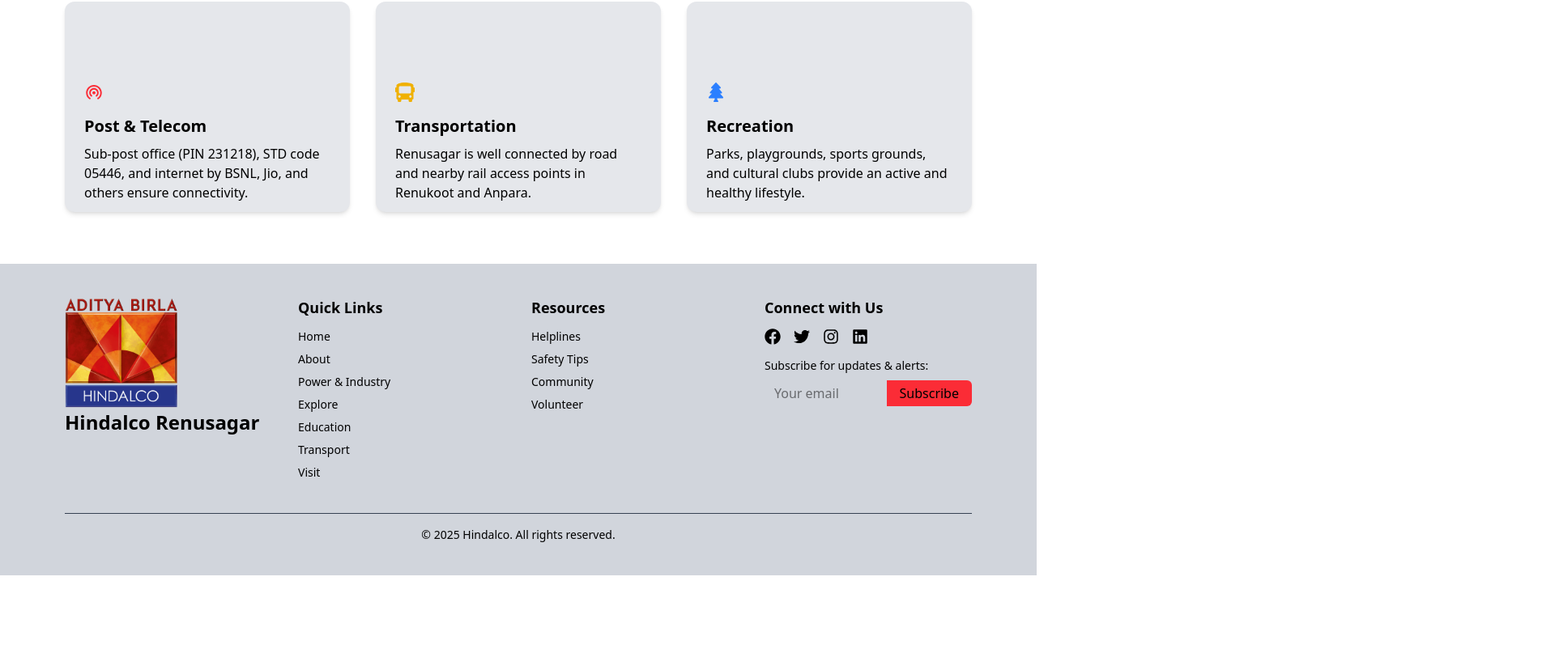
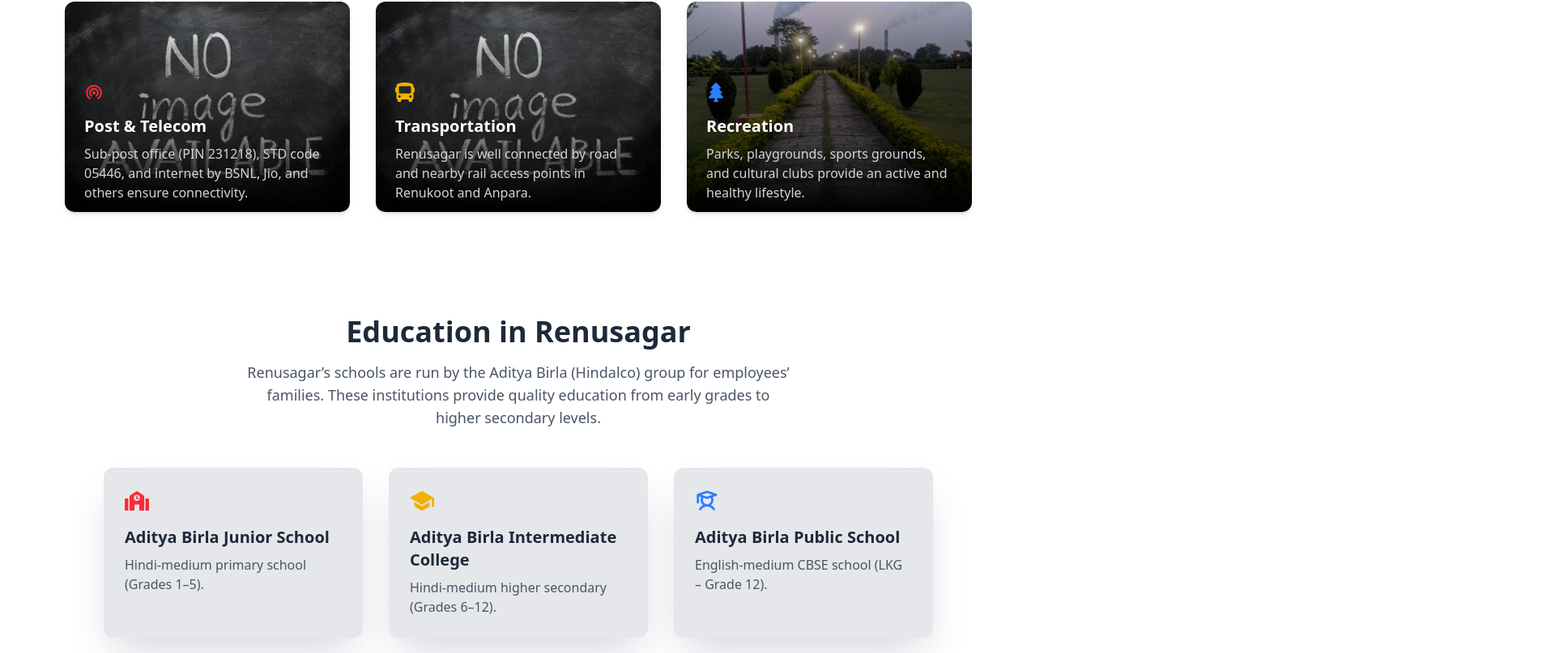
Before and after one commit to theBotNinja/RenusagarFrontend, a React (Vite) app: page / in a window 1280 px wide. Shown: the part 1773-2580 px from the top of the page at 81% size, 1920 px wide, since content can reach past the window. Before the commit the page ends 2484 px from the top, so only its background shows below. Built offline with nearby package versions, Linux system fonts and the light colour scheme; a web font is replaced by a local one.

Commit message:
another section added of education

```diff
--- a/src/App.css
+++ b/src/App.css
@@ -1,6 +1,7 @@
 @import "tailwindcss";
 :root{
     overflow-x: hidden;
+    box-sizing: border-box;
 }
 .nav-btn:hover{
     transition: all 0.2s;
--- a/src/Components/FacilitiesSection.jsx
+++ b/src/Components/FacilitiesSection.jsx
@@ -1,42 +1,43 @@
-import React, { useContext } from "react";
+import React, { useContext, useState } from "react";
 import { motion } from "framer-motion";
 import { CiHome,CiHospital1,CiShoppingCart   } from "react-icons/ci";
 import { FaBus,FaTree  } from "react-icons/fa";
 import { IoMdWifi } from "react-icons/io";
 import { Theme } from "../Context/Theme";
+import Card from "./UiElements/Card";
 
 const facilities = [
-  {bgimage:"hover:bg-[linear-gradient(rgba(0,0,0,0.5),rgba(0,0,0,0.5)),url('colony.jpeg')]",
+  {bgimage:"colony.jpeg",
     icon:<CiHome className="text-red-500 w-6 h-6" />,
     title: "Housing & Civic Amenities",
     description:
       "Planned residential colonies with proper roads, sanitation, and utilities, maintained by Hindalco’s civic authority.",
   },
-  {bgimage:"hover:bg-[linear-gradient(rgba(0,0,0,0.5),rgba(0,0,0,0.5)),url('OIP.webp')]",
+  {bgimage:"OIP.webp",
     icon: <CiShoppingCart className="text-yellow-500 w-6 h-6" />,
     title: "Shops & Commerce",
     description:
       "Local market meets daily needs. For larger purchases, residents visit Renukoot or Anpara.",
   },
-  {bgimage:"hover:bg-[linear-gradient(rgba(0,0,0,0.5),rgba(0,0,0,0.5)),url('OIP.webp')]",
+  {bgimage:"OIP.webp",
     icon: <CiHospital1 className="text-blue-500 w-6 h-6" />,
     title: "Healthcare",
     description:
       "Primary care available via local clinics. Major hospitals are located in Renukoot and Robertsganj.",
   },
-  {bgimage:"hover:bg-[linear-gradient(rgba(0,0,0,0.5),rgba(0,0,0,0.5)),url('OIP.webp')]",
+  {bgimage:"OIP.webp",
     icon: <IoMdWifi className="text-red-500 w-6 h-6" />,
     title: "Post & Telecom",
     description:
       "Sub-post office (PIN 231218), STD code 05446, and internet by BSNL, Jio, and others ensure connectivity.",
   },
-  {bgimage:"hover:bg-[linear-gradient(rgba(0,0,0,0.5),rgba(0,0,0,0.5)),url('OIP.webp')]",
+  {bgimage:"OIP.webp",
     icon: <FaBus className="text-yellow-500 w-6 h-6" />,
     title: "Transportation",
     description:
       "Renusagar is well connected by road and nearby rail access points in Renukoot and Anpara.",
   },
-  {bgimage:"hover:bg-[linear-gradient(rgba(0,0,0,0.5),rgba(0,0,0,0.5)),url('park3.png')]",
+  {bgimage:"park3.png",
     icon: <FaTree className="text-blue-500 w-6 h-6" />,
     title: "Recreation",
     description:
@@ -59,25 +60,14 @@
 
             Local Facilities & Infrastructure
           </h2>
-          <p className="text-lg ">
-            A glimpse into Renusagar’s civic setup, connectivity, and daily life comforts.
+          <p className={`${isDark?"text-gray-300":"text-gray-600"} text-lg`} >
+            A glimpse into Renusagar's civic setup, connectivity, and daily life comforts.
           </p>
         </div>
 
         <div className="grid md:grid-cols-3 gap-8">
           {facilities.map((item, idx) => (
-            <motion.div
-              key={idx}
-              className={`${isDark?"bg-gray-900":"bg-gray-200"}  ${item.bgimage} bg-center hover:text-white bg-cover pt-25 pb-3 px-6 rounded-xl shadow-md hover:shadow-lg transition`}
-              initial={{scale:1 }}
-
-              transition={{ duration: 0.02}}
-              whileHover={{scale:1.1}}
-            >
-              <div className="mb-4">{item.icon}</div>
-              <h4 className="text-xl font-semibold  mb-2">{item.title}</h4>
-              <p className="">{item.description}</p>
-            </motion.div>
+            <Card key={idx} image={item.bgimage} title={item.title} description={item.description} icon={item.icon} ></Card>
           ))}
         </div>
       </motion.div>
--- a/src/Components/HeroSection.jsx
+++ b/src/Components/HeroSection.jsx
@@ -19,10 +19,10 @@
 
         transition={{duration:0.7}}
         className="flex-1  space-y-6">
-          <h1 className="text-4xl md:text-6xl font-bold leading-tight">
+          <h1 className={`${isDark?"text-gray-300":"text-gray-700"} text-4xl md:text-6xl font-bold leading-tight`}>
             Welcome to <span className="almendra text-blue-500">Renusagar</span>
           </h1>
-          <p className="text-lg md:text-xl ">
+          <p className={`${isDark?"text-gray-300":"text-gray-600"} text-lg md:text-xl`} >
             is a small township in the southern part of Sonbhadra district,
             Uttar Pradesh, India . It was built around Hindalco’s Renusagar
             Power Plant – a coal-fired captive station set up by the Birla group
--- a/src/Components/Home.jsx
+++ b/src/Components/Home.jsx
@@ -5,6 +5,7 @@
 import IndustrySection from './IndustrySection';
 import FacilitiesSection from './FacilitiesSection';
 import HeroSection from './HeroSection';
+import SchoolSection from "./SchoolSection"
 export default function Home() {
   return(
   <>
@@ -13,6 +14,7 @@
     <ImageStrip></ImageStrip>
     <IndustrySection></IndustrySection>
     <FacilitiesSection></FacilitiesSection>
+    <SchoolSection></SchoolSection>
     <Footer></Footer>
     </>
   )
--- a/src/Components/IndustrySection.jsx
+++ b/src/Components/IndustrySection.jsx
@@ -19,7 +19,7 @@
             <MdFactory className="w-8 h-8 text-blue-600" />
             Economy & Industry
           </h2>
-          <p className=" text-lg">
+          <p className={`${isDark?"text-gray-300":"text-gray-600"} text-lg`}>
             Renusagar thrives on the power of industry – centered around Hindalco’s operations.
           </p>
         </div>
@@ -35,7 +35,7 @@
             <h3 className="text-2xl font-semibold ">
               Hindalco’s Renusagar Power Plant
             </h3>
-            <ul className="list-disc list-inside  space-y-2">
+            <ul className={`${isDark?"text-gray-300":"text-gray-600"} list-disc list-inside  space-y-2`}>
               <li>
                 ⚡ <strong>~887 MW</strong> coal-fired plant built in 1967.
               </li>
--- /dev/null
+++ b/src/Components/SchoolSection.jsx
@@ -0,0 +1,80 @@
+import React, { useContext } from "react";
+import { motion } from "framer-motion";
+import { PiStudentBold } from "react-icons/pi";
+import { FaSchool } from "react-icons/fa";
+import { IoSchoolSharp } from "react-icons/io5";
+import { Theme } from "../Context/Theme";
+
+const schools = [
+  {
+    name: "Aditya Birla Junior School",
+    description: "Hindi-medium primary school (Grades 1–5).",
+    icon: <FaSchool className="text-red-500 text-3xl" />,
+  },
+  {
+    name: "Aditya Birla Intermediate College",
+    description: "Hindi-medium higher secondary (Grades 6–12).",
+    icon: <IoSchoolSharp className="text-yellow-500 text-3xl" />,
+  },
+  {
+    name: "Aditya Birla Public School",
+    description: "English-medium CBSE school (LKG – Grade 12).",
+    icon: <PiStudentBold className="text-blue-500 text-3xl" />,
+  },
+];
+
+const EducationSection = () => {
+    const  [isDark,changetheme] = useContext(Theme)
+  return (
+    <section className={`${isDark?" bg-black text-white": " text-black bg-white "} py-16 px-6 md:px-20  text-gray-800`}>
+      <motion.div
+        className="max-w-5xl mx-auto"
+        initial={{ opacity: 0, y: 50 }}
+        whileInView={{ opacity: 1, y: 0 }}
+        transition={{ duration: 0.8 }}
+      >
+        <div className="text-center mb-12">
+          <h2 className="text-4xl font-bold mb-4">
+            Education in Renusagar
+          </h2>
+          <p className={`${isDark?"text-gray-300": "text-gray-600"} text-lg max-w-2xl mx-auto`}>
+            Renusagar’s schools are run by the Aditya Birla (Hindalco) group for employees’ families. These
+            institutions provide quality education from early grades to higher secondary levels.
+          </p>
+        </div>
+
+        <div className="grid md:grid-cols-3 gap-8">
+          {schools.map((school, index) => (
+            <motion.div
+              key={index}
+              className= {`${isDark?"bg-gray-950 shadow-gray-800 hover:border-gray-300 ":"hover:border-gray-700  bg-gray-200 shadow-gray-300"} border-2 border-transparent hover:border-amber-50 rounded-xl shadow-2xl p-6 hover:shadow-transparent transition-shadow duration-300`}
+              initial={{ opacity: 0, scale: 0.95 }}
+              whileInView={{ opacity: 1, scale: 1 }}
+              transition={{ delay: index * 0.2, duration: 0.3, type: "spring" }}
+            >
+              <div className="mb-4">{school.icon}</div>
+              <h4 className="text-xl font-semibold mb-2 ">
+                {school.name}
+              </h4>
+              <p className={`${isDark?"text-gray-300":"text-gray-600"}`}>{school.description}</p>
+            </motion.div>
+          ))}
+        </div>
+
+        <motion.div
+          className={`mt-12 text-center text-md ${isDark?"text-gray-300":"text-gray-700"}`}
+          initial={{ opacity: 0, y: 20 }}
+          whileInView={{ opacity: 1, y: 0 }}
+          transition={{ duration: 0.6 }}
+        >
+          <p>
+            For higher education, students may explore options in nearby citys like Varanasi and
+            Robertsganj.
+          </p>
+        </motion.div>
+      </motion.div>
+    </section>
+  );
+};
+
+export default EducationSection;
--- /dev/null
+++ b/src/Components/UiElements/Card.jsx
@@ -0,0 +1,39 @@
+import React, { useState } from "react";
+import { motion } from "framer-motion";
+
+export default function Card(props) {
+  const [isHover, setHover] = useState(false);
+  return (
+    <motion.div
+      onMouseEnter={() => {
+        setHover(true);
+      }}
+      onMouseLeave={() => {
+        setHover(false);
+      }}
+      style={{
+        backgroundImage: isHover
+          ? `url(${props.image})`
+          : `linear-gradient(rgba(0,0,0,0.0), rgba(0,0,0,0.3), rgba(0,0,0,0.5), rgba(0,0,0,1)), url(${props.image})`,
+      }}
+      className={`text-white bg-center magicbg bg-cover hover:border-gray-300 pt-25 pb-3 px-6 rounded-xl shadow-md hover:shadow-lg `}
+      initial={{ scale: 1,y:50}}
+      transition={{ type: "spring", duration: 0.3}}
+      whileHover={{ scale: 1.05 }}
+      whileInView={{y:0}}
+    >
+      <div className={`mb-4 ${isHover ? "opacity-50" : ""} `}>{props.icon}</div>
+      <motion.h4
+        className="text-xl font-semibold  mb-2"
+        animate={{opacity:isHover?0:1,y:isHover?40:0}}
+      >
+        {props.title}
+      </motion.h4>
+      <motion.p className={`${isHover ? "opacity-0" : ""} text-gray-300 `}
+       animate={{opacity:isHover?0:1,y:isHover?40:0}}
+      >
+        {props.description}
+      </motion.p>
+    </motion.div>
+  );
+}
--- a/src/Components/UiElements/LearnMoreBtn.jsx
+++ b/src/Components/UiElements/LearnMoreBtn.jsx
@@ -2,8 +2,6 @@
 import styled from 'styled-components';
 import { Theme } from '../../Context/Theme';
 
-const LearnMoreBtn = (props) => {
-    const [isDark,changetheme] = useContext(Theme)
 const StyledWrapper = styled.div`
 button {
 position: relative;
@@ -73,7 +71,6 @@
 bottom: 0;
 padding: 0.75rem 0;
 margin: 0 0 0 1.85rem;
-   color: ${isDark?"white":"black"};
 font-weight: 700;
 line-height: 1.6;
 text-align: center;
@@ -92,13 +89,15 @@
 button:hover .button-text {
 color: #fff;
 }`;
+const LearnMoreBtn = (props) => {
+    const [isDark,changetheme] = useContext(Theme)
   return (
     <StyledWrapper>
       <button className="learn-more">
         <span className="circle" aria-hidden="true">
           <span className="icon arrow" />
         </span>
-        <span className="button-text">{props.text}</span>
+        <span className={`button-text ${isDark?"text-white":"text-black"}`} >{props.text}</span>
       </button>
     </StyledWrapper>
   );
--- a/src/Components/UiElements/Navbar.jsx
+++ b/src/Components/UiElements/Navbar.jsx
@@ -12,9 +12,7 @@
       <div className="flex items-center justify-center text-xs md:text-lg  gap-3">
         <Link className="nav-btn" to="/">Home</Link>
         <Link className="nav-btn" to="/">Power & Industry</Link>
-        <Link   className="nav-btn"to="/">Community</Link>
         <Link className="nav-btn" to="/">Explore</Link>
-        <Link className="nav-btn" to="/">Education</Link>
         <Link className="nav-btn" to="/">About</Link>
       </div>
       <div className="flex items-center text-xs md:text-lg justify-center gap-3">
```
Also changed, not shown: src/Components/ImageStrip.jsx (+4 -4 lines). Lines whose indentation alone changed are shown as unchanged.
